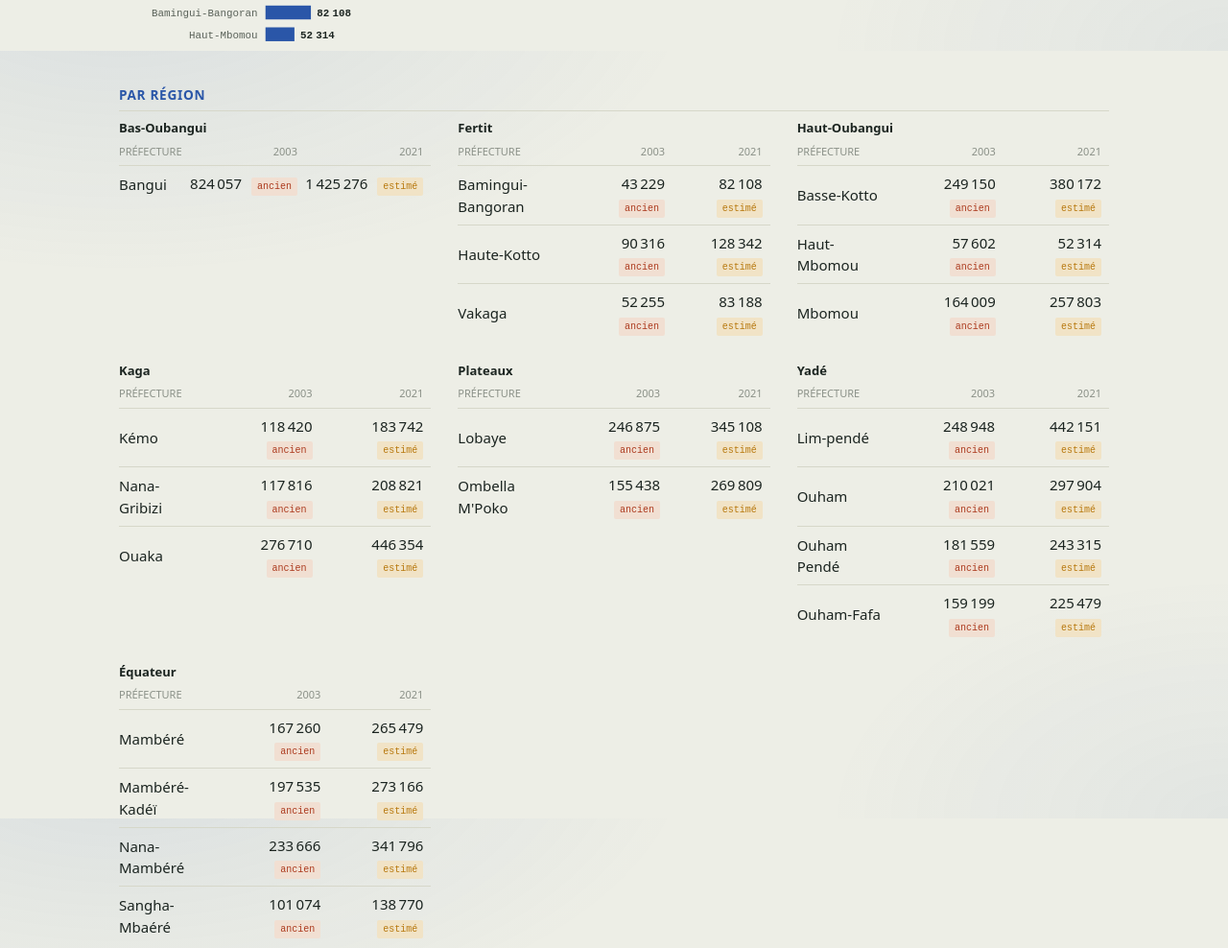
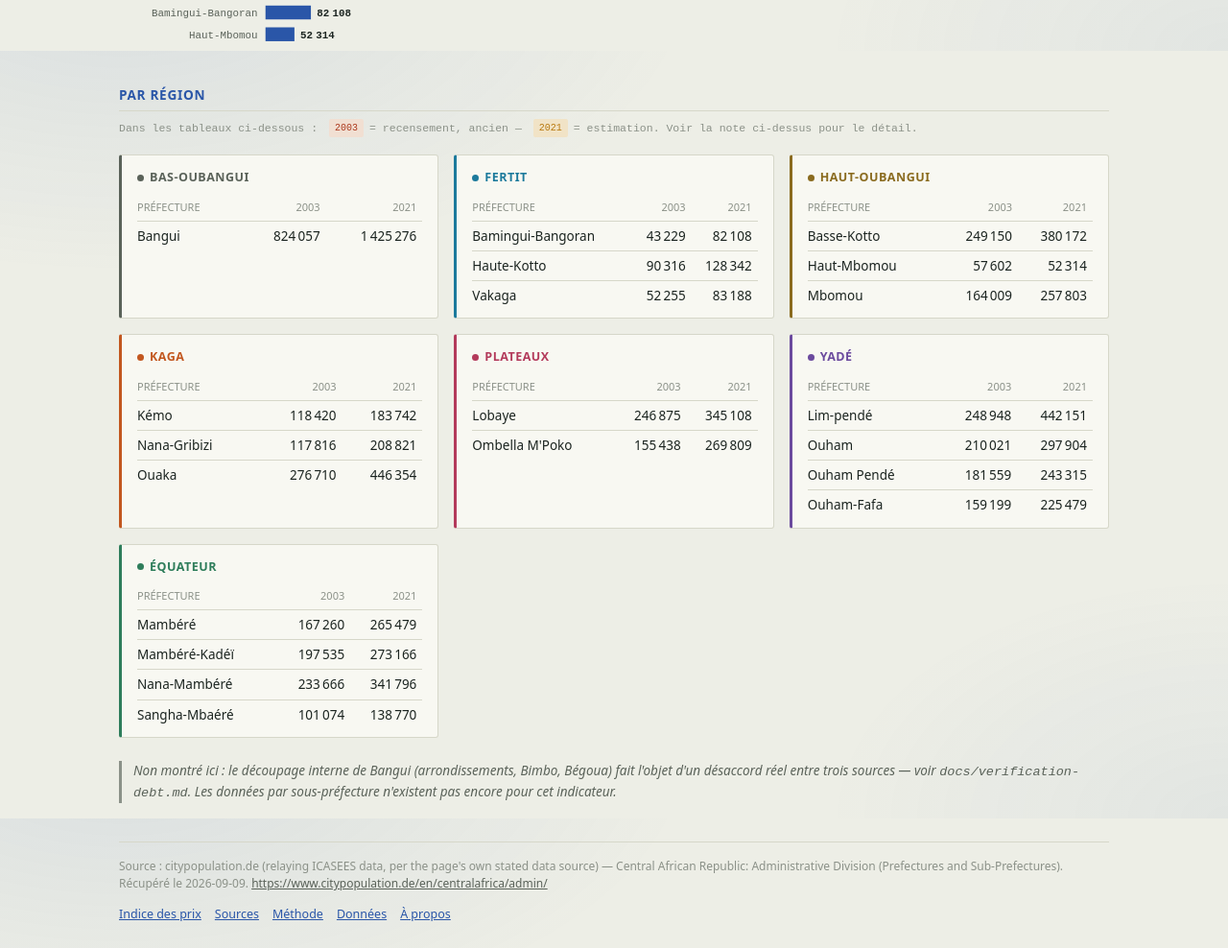
Before and after one commit to jpzolabe/car-data-atlas, an Astro site in the folder site/: page /population in a window 1280 px wide. Shown: the part 747-1735 px from the top of the page at 96% size. Built offline with nearby package versions, Linux system fonts and the light colour scheme; Astro itself is replaced by a stand-in of ours.

Commit message:
fix: region grid felt saturated — decluttered + per-region color
Two changes, not just one: repeating the ancien/estimé badge on every
single row across 7 tables was the real source of visual noise, not
just missing color — replaced with one shared legend above the grid
instead of ~40 repeated pill badges. Then added what was actually asked
for: each région gets its own accent color (left border + a small dot
next to its name) so the eye can tell them apart at a glance in the
multi-column layout, plus a subtle hover lift per card for separation.

Bas-Oubangui (Bangui alone) gets a neutral grey rather than a 7th
saturated hue, since it's the odd-one-out single-préfecture région.

```diff
--- a/site/src/pages/population.astro
+++ b/site/src/pages/population.astro
@@ -13,6 +13,21 @@ for (const row of data.prefectures) {
 const regions = [...byRegion.keys()].sort();
 
 const fmt = (n: number) => n.toLocaleString("fr-FR");
+
+// One distinct accent per région — wayfinding, not decoration: with 7 tables
+// sitting side by side in a grid, color is what lets the eye tell them apart
+// without re-reading every header. Bas-Oubangui (Bangui alone) gets a neutral
+// rather than a 7th saturated hue, since it's the odd-one-out single-préfecture
+// région. Kept distinct from --t-pop/--t-prix used elsewhere on this page.
+const REGION_COLORS: Record<string, string> = {
+  "Plateaux": "#B33A5B",
+  "Équateur": "#2E7D5B",
+  "Yadé": "#6B4A9E",
+  "Kaga": "#C2571F",
+  "Fertit": "#1C7A9C",
+  "Haut-Oubangui": "#8A6B1F",
+  "Bas-Oubangui": "#5A6259",
+};
 
 // Build-time bar chart — all 20 préfectures, 2021 estimate, ranked. Computed
 // here rather than shipped as a client chart library, per CLAUDE.md's
@@ -89,13 +104,37 @@ const barWidth = (v: number) => (v / maxPop) * BAR_MAX_W;
       }
       .bar-row:hover .bar-rect { opacity: 0.75; }
       .bar-row:hover .bar-label { fill: var(--t-pop); }
+      .legend-note {
+        font-family: ui-monospace, monospace; font-size: 11.5px; color: var(--ink-faint);
+        margin: 4px 0 18px; display: flex; align-items: center; gap: 6px; flex-wrap: wrap;
+      }
       .region-grid {
-        display: grid; grid-template-columns: repeat(auto-fit, minmax(300px, 1fr));
-        gap: 20px 28px; margin-top: 8px;
+        display: grid; grid-template-columns: repeat(auto-fit, minmax(280px, 1fr));
+        gap: 16px; margin-top: 8px;
+      }
+      .region-block {
+        background: var(--surface);
+        border: 1px solid var(--line);
+        border-left: 3px solid var(--region-accent, var(--ink-faint));
+        border-radius: 3px;
+        padding: 14px 16px 8px;
+        transition: transform 0.15s ease, box-shadow 0.15s ease;
+      }
+      .region-block:hover {
+        transform: translateY(-2px);
+        box-shadow: 0 8px 18px -12px color-mix(in srgb, var(--region-accent, var(--ink-faint)) 55%, transparent);
       }
       .region-block h3 {
-        font-size: 13px; color: var(--ink); margin: 0 0 6px; font-weight: 600;
+        font-size: 12.5px; text-transform: uppercase; letter-spacing: 0.04em;
+        color: var(--region-accent, var(--ink)); margin: 0 0 8px; font-weight: 600;
+        display: flex; align-items: center; gap: 6px;
       }
+      .region-dot {
+        width: 7px; height: 7px; border-radius: 50%; flex: none;
+        background: var(--region-accent, var(--ink-faint));
+      }
+      .region-block table { font-size: 13.5px; }
+      .region-block td, .region-block th { padding: 5px 6px 5px 0; }
       table { width: 100%; border-collapse: collapse; font-variant-numeric: tabular-nums; }
       th { text-align: left; font-size: 11px; text-transform: uppercase; color: var(--ink-faint);
            font-weight: 400; padding: 0 8px 6px 0; }
@@ -174,10 +213,14 @@ const barWidth = (v: number) => (v / maxPop) * BAR_MAX_W;
       </svg>
 
       <h2>Par région</h2>
+      <p class="legend-note">
+        Dans les tableaux ci-dessous : <span class="badge stale">2003</span> = recensement, ancien —
+        <span class="badge estime">2021</span> = estimation. Voir la note ci-dessus pour le détail.
+      </p>
       <div class="region-grid">
         {regions.map((region) => (
-          <div class="region-block">
-            <h3>{region}</h3>
+          <div class="region-block" style={`--region-accent: ${REGION_COLORS[region] ?? "var(--ink-faint)"}`}>
+            <h3><span class="region-dot"></span>{region}</h3>
             <table>
               <thead>
                 <tr>
@@ -190,14 +233,8 @@ const barWidth = (v: number) => (v / maxPop) * BAR_MAX_W;
                 {byRegion.get(region)!.map((row) => (
                   <tr>
                     <td>{row.prefecture}</td>
-                    <td class="num">
-                      {fmt(row.pop_2003)}
-                      <span class="badge stale">ancien</span>
-                    </td>
-                    <td class="num">
-                      {fmt(row.pop_2021)}
-                      <span class="badge estime">estimé</span>
-                    </td>
+                    <td class="num">{fmt(row.pop_2003)}</td>
+                    <td class="num">{fmt(row.pop_2021)}</td>
                   </tr>
                 ))}
               </tbody>
```
